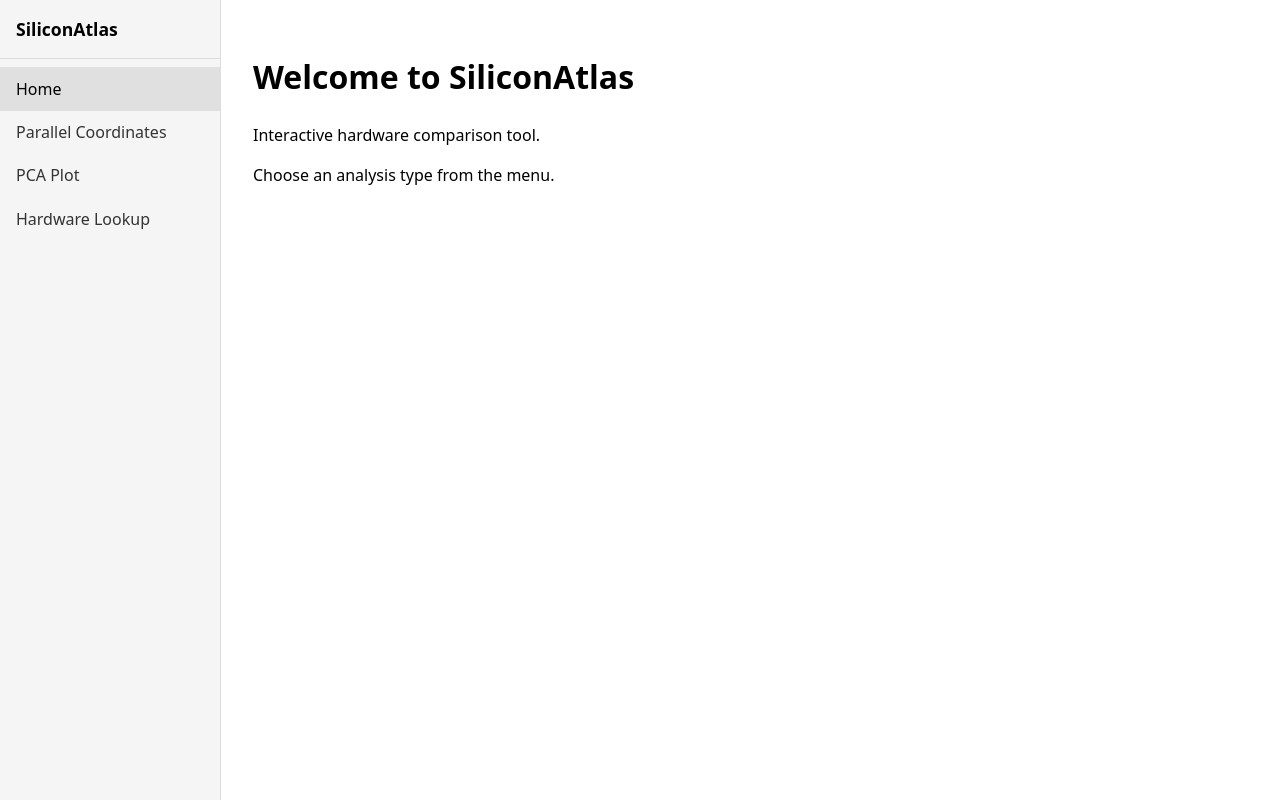
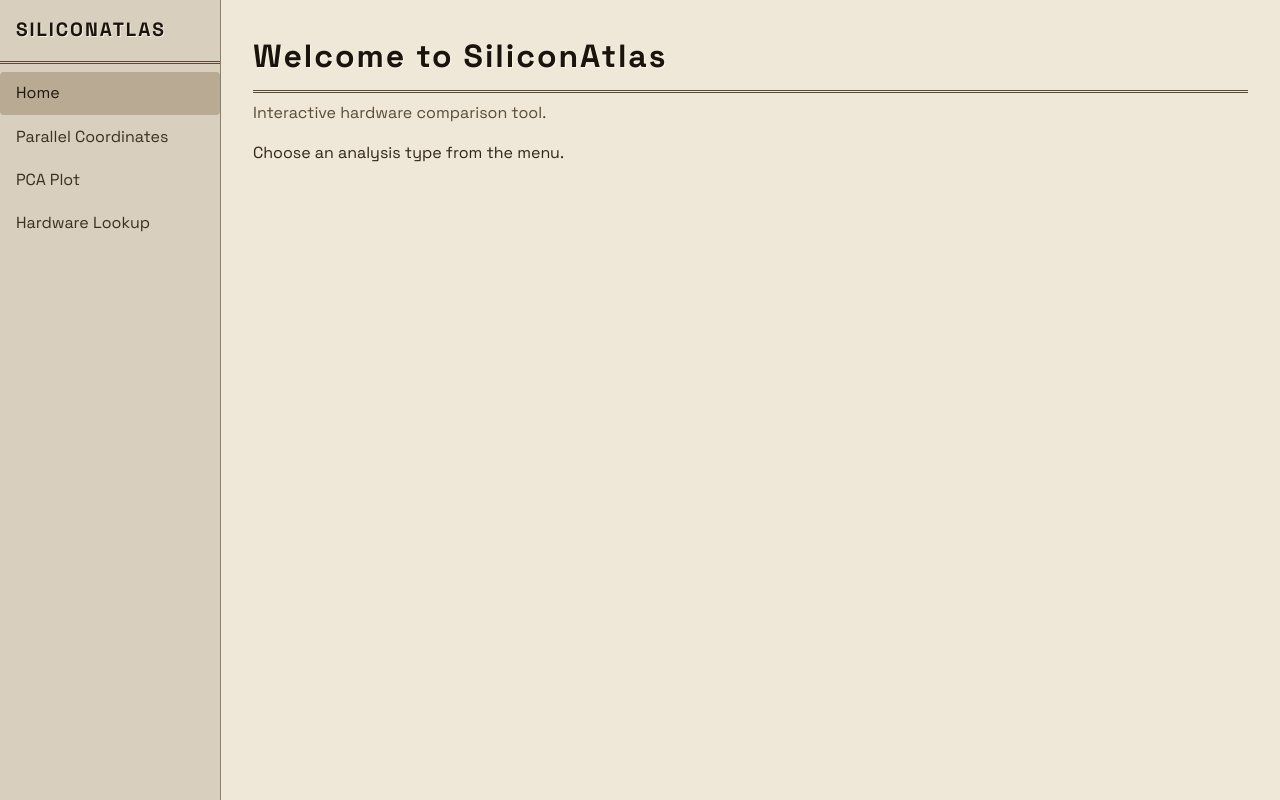
Before and after one commit to Aladin-019/SiliconAtlas, a React (Vite) app: page / in a window 1280 px wide. Built offline with nearby package versions, Linux system fonts and the light colour scheme.

Commit message:
Updated style to fit a 80/90's retro computer style color and font.

```diff
--- a/index.html
+++ b/index.html
@@ -2,6 +2,12 @@
 <html lang="en">
   <head>
     <meta charset="UTF-8" />
+    <link rel="preconnect" href="https://fonts.googleapis.com" />
+    <link rel="preconnect" href="https://fonts.gstatic.com" crossorigin />
+    <link
+      href="https://fonts.googleapis.com/css2?family=Space+Grotesk:wght@400;500;600;700&display=swap"
+      rel="stylesheet"
+    />
     <link rel="icon" type="image/svg+xml" href="/vite.svg" />
     <meta name="viewport" content="width=device-width, initial-scale=1.0" />
     <title>SiliconAtlas</title>
--- a/src/App.css
+++ b/src/App.css
@@ -7,16 +7,20 @@
   width: 220px;
   min-width: 220px;
   padding: 1rem 0;
-  border-right: 1px solid #333;
-  background: #1a1a1a;
+  border-right: 1px solid #8f7f68;
+  background: #d8cfbf;
 }
 
 .sidebar-title {
   padding: 0 1rem 1rem;
   font-weight: 700;
-  font-size: 1.1rem;
-  border-bottom: 1px solid #333;
+  font-size: 1.2rem;
+  letter-spacing: 0.1em;
+  text-transform: uppercase;
+  border-bottom: 3px double #5c4a36;
   margin-bottom: 0.5rem;
+  color: #1a140c;
+  text-shadow: 1px 1px 0 #f5efe4;
 }
 
 .sidebar-menu {
@@ -34,44 +38,58 @@
   padding: 0.6rem 1rem;
   border: none;
   background: none;
-  color: #ccc;
+  color: #3b2e1e;
   text-align: left;
   font: inherit;
   cursor: pointer;
 }
 
 .sidebar-menu button:hover {
-  background: #252525;
-  color: #fff;
+  background: #c9bca6;
+  color: #2a1f12;
 }
 
 .sidebar-menu button.active {
-  background: #333;
-  color: #fff;
+  background: #b9ab93;
+  color: #1f160d;
 }
 
 .main-content {
   flex: 1;
   padding: 2rem;
+  background: #efe7d8;
+  color: #2f2518;
 }
 
-@media (prefers-color-scheme: light) {
-  .sidebar {
-    background: #f5f5f5;
-    border-right-color: #ddd;
-  }
-  .sidebar-title {
-    border-bottom-color: #ddd;
-  }
-  .sidebar-menu button {
-    color: #333;
-  }
-  .sidebar-menu button:hover {
-    background: #eee;
-    color: #000;
-  }
-  .sidebar-menu button.active {
-    background: #e0e0e0;
-    color: #000;
-  }
+/* Page titles — retro workstation feel */
+.main-content h1 {
+  font-size: 2rem;
+  font-weight: 700;
+  letter-spacing: 0.06em;
+  color: #1a140c;
+  margin: 0 0 0.5rem 0;
+  padding-bottom: 0.6rem;
+  border-bottom: 3px double #5c4a36;
+  text-shadow: 1px 1px 0 #fdf8ee;
 }
+
+.main-content h1 + p {
+  color: #5a4a36;
+  margin-top: 0.25rem;
+  margin-bottom: 1rem;
+  font-size: 1rem;
+  max-width: 52ch;
+}
+
+/* Section titles */
+.main-content h2 {
+  font-size: 1.05rem;
+  font-weight: 600;
+  letter-spacing: 0.12em;
+  text-transform: uppercase;
+  color: #2a1f12;
+  margin: 0 0 0.65rem 0;
+  padding: 0.35rem 0 0.35rem 0.65rem;
+  border-left: 4px solid #7a6549;
+  background: linear-gradient(90deg, #e0d4c2 0%, transparent 100%);
+}
--- a/src/pages/HardwareLookup.tsx
+++ b/src/pages/HardwareLookup.tsx
@@ -34,9 +34,9 @@ function HardwareLookup() {
   }
 
   return (
-    <div style={{ color: '#e0e0e0', minHeight: '100%' }}>
-      <h1 style={{ color: 'inherit', margin: 0 }}>Hardware Lookup</h1>
-      <p style={{ color: '#aaa', marginTop: 8 }}>Search CPUs and GPUs from the database by name.</p>
+    <div style={{ color: '#2f2518', minHeight: '100%' }}>
+      <h1>Hardware Lookup</h1>
+      <p>Search CPUs and GPUs from the database by name.</p>
 
       <div style={{ display: 'flex', gap: '8px', alignItems: 'center', flexWrap: 'wrap', marginBottom: 16 }}>
         <input
@@ -61,27 +61,27 @@ function HardwareLookup() {
         </button>
       </div>
 
-      {error && <p style={{ color: '#e88' }}>Error: {error}</p>}
+      {error && <p style={{ color: '#8b3a2b' }}>Error: {error}</p>}
 
       {!loading && (processors.length > 0 || gpus.length > 0) && (
         <div style={{ display: 'flex', flexDirection: 'column', gap: 24 }}>
           {processors.length > 0 && (tab === 'all' || tab === 'cpus') && (
             <section>
-              <h2 style={{ color: 'inherit', marginBottom: 12 }}>CPUs ({processors.length})</h2>
+              <h2>CPUs ({processors.length})</h2>
               <ul style={{ listStyle: 'none', padding: 0, margin: 0 }}>
                 {processors.map((p) => (
                   <li
                     key={p.id}
                     style={{
-                      border: '1px solid #444',
+                      border: '1px solid #8f7f68',
                       borderRadius: 8,
                       padding: 12,
                       marginBottom: 8,
-                      background: '#222',
+                      background: '#ddd2c0',
                     }}
                   >
-                    <strong style={{ color: '#fff' }}>{p.cpu_model_name}</strong>
-                    <div style={{ fontSize: 13, color: '#aaa', marginTop: 6 }}>
+                    <strong style={{ color: '#2a1f12' }}>{p.cpu_model_name}</strong>
+                    <div style={{ fontSize: 13, color: '#5a4a36', marginTop: 6 }}>
                       Family: {p.family} · Model: {p.cpu_model} · Codename: {p.codename}
                       <br />
                       Cores: {p.cores} · Threads: {p.threads} · Boost: {p.max_turbo_frequency_ghz} GHz · L3: {p.l3_cache_mb} MB · TDP: {p.tdp_watts} W · Launch: {p.launch_year} · Max memory: {p.max_memory_tb} TB
@@ -94,21 +94,21 @@ function HardwareLookup() {
 
           {gpus.length > 0 && (tab === 'all' || tab === 'gpus') && (
             <section>
-              <h2 style={{ color: 'inherit', marginBottom: 12 }}>GPUs ({gpus.length})</h2>
+              <h2>GPUs ({gpus.length})</h2>
               <ul style={{ listStyle: 'none', padding: 0, margin: 0 }}>
                 {gpus.map((g, i) => (
                   <li
                     key={g.id ?? g.model_name + i}
                     style={{
-                      border: '1px solid #444',
+                      border: '1px solid #8f7f68',
                       borderRadius: 8,
                       padding: 12,
                       marginBottom: 8,
-                      background: '#222',
+                      background: '#ddd2c0',
                     }}
                   >
-                    <strong style={{ color: '#fff' }}>{g.model_name}</strong>
-                    <div style={{ fontSize: 13, color: '#aaa', marginTop: 6 }}>
+                    <strong style={{ color: '#2a1f12' }}>{g.model_name}</strong>
+                    <div style={{ fontSize: 13, color: '#5a4a36', marginTop: 6 }}>
                       Vendor: {g.vendor} · Model: {g.model}
                       {g.form_factor != null && ` · Form: ${g.form_factor}`}
                       {g.memory_gb != null && ` · Memory: ${g.memory_gb} GB`}
@@ -124,7 +124,7 @@ function HardwareLookup() {
       )}
 
       {!loading && !error && query && processors.length === 0 && gpus.length === 0 && (
-        <p style={{ color: '#888' }}>No results. Try a different search or run without a query to list recent items.</p>
+        <p style={{ color: '#6f5e49' }}>No results. Try a different search or run without a query to list recent items.</p>
       )}
     </div>
   )
--- a/src/pages/PCAPlot.tsx
+++ b/src/pages/PCAPlot.tsx
@@ -91,23 +91,29 @@ function PCAPlot() {
     g.append('g')
       .attr('transform', `translate(0,${innerHeight})`)
       .call(d3.axisBottom(xScale))
-      .attr('color', '#888')
-    g.append('g').call(d3.axisLeft(yScale)).attr('color', '#888')
+      .call((sel) => sel.selectAll('text').attr('fill', '#222').attr('font-size', 11))
+      .call((sel) => sel.selectAll('line').attr('stroke', '#222'))
+      .call((sel) => sel.select('path').attr('stroke', '#222'))
+    g.append('g')
+      .call(d3.axisLeft(yScale))
+      .call((sel) => sel.selectAll('text').attr('fill', '#222').attr('font-size', 11))
+      .call((sel) => sel.selectAll('line').attr('stroke', '#222'))
+      .call((sel) => sel.select('path').attr('stroke', '#222'))
 
     g.append('text')
       .attr('x', innerWidth / 2)
       .attr('y', innerHeight + 32)
       .attr('text-anchor', 'middle')
-      .attr('fill', '#999')
-      .attr('font-size', 11)
+      .attr('fill', '#222')
+      .attr('font-size', 13)
       .text(`PC1 (${(variance[0] * 100).toFixed(1)}% var)`)
     g.append('text')
       .attr('transform', 'rotate(-90)')
       .attr('x', -innerHeight / 2)
       .attr('y', -36)
       .attr('text-anchor', 'middle')
-      .attr('fill', '#999')
-      .attr('font-size', 11)
+      .attr('fill', '#222')
+      .attr('font-size', 13)
       .text(`PC2 (${(variance[1] * 100).toFixed(1)}% var)`)
 
     const color = d3.scaleOrdinal(d3.schemeCategory10)
@@ -130,9 +136,9 @@ function PCAPlot() {
       .attr('y', (d) => yScale(d.pc2))
       .attr('dx', 8)
       .attr('dy', 4)
-      .attr('fill', '#ccc')
-      .attr('font-size', 10)
-      .text((d) => d.cpu.cpu_model)
+      .attr('fill', '#222')
+      .attr('font-size', 12)
+      .text((d) => `${d.cpu.cpu_model_name} (ID: ${d.cpu.id})`)
 
     return () => {
       d3.select(container).selectAll('svg').remove()
@@ -144,7 +150,7 @@ function PCAPlot() {
       <h1>PCA Plot</h1>
       <p>Top {N} CPUs — first two principal components from cores, threads, freq, L3, TDP.</p>
       {loading && <p>Loading CPU data…</p>}
-      {error && <p style={{ color: '#e88' }}>Error: {error}</p>}
+      {error && <p style={{ color: '#8b3a2b' }}>Error: {error}</p>}
       <div ref={containerRef} style={{ width: '100%' }} />
     </div>
   )
--- a/src/style.css
+++ b/src/style.css
@@ -1,14 +1,37 @@
 :root {
-  font-family: system-ui, sans-serif;
+  font-family: 'Space Grotesk', 'Segoe UI', Tahoma, Geneva, Verdana, sans-serif;
   line-height: 1.5;
+  color: #2f2518;
+  background: #e5ddcf;
 }
 
 body {
   margin: 0;
   min-height: 100vh;
+  background: #e5ddcf;
+  color: #2f2518;
 }
 
 #app {
   width: 100%;
   min-height: 100vh;
 }
+
+button {
+  background: #d8cfbf;
+  color: #2f2518;
+  border: 1px solid #8f7f68;
+  border-radius: 4px;
+}
+
+button:hover {
+  background: #cfc4b1;
+}
+
+input,
+select {
+  background: #f2ecdf;
+  color: #2f2518;
+  border: 1px solid #8f7f68;
+  border-radius: 4px;
+}
```
Also changed, not shown: src/pages/ParallelCoordinates.tsx (+34 -19 lines), 1 other file (tests, documents, lock files or other folders).
